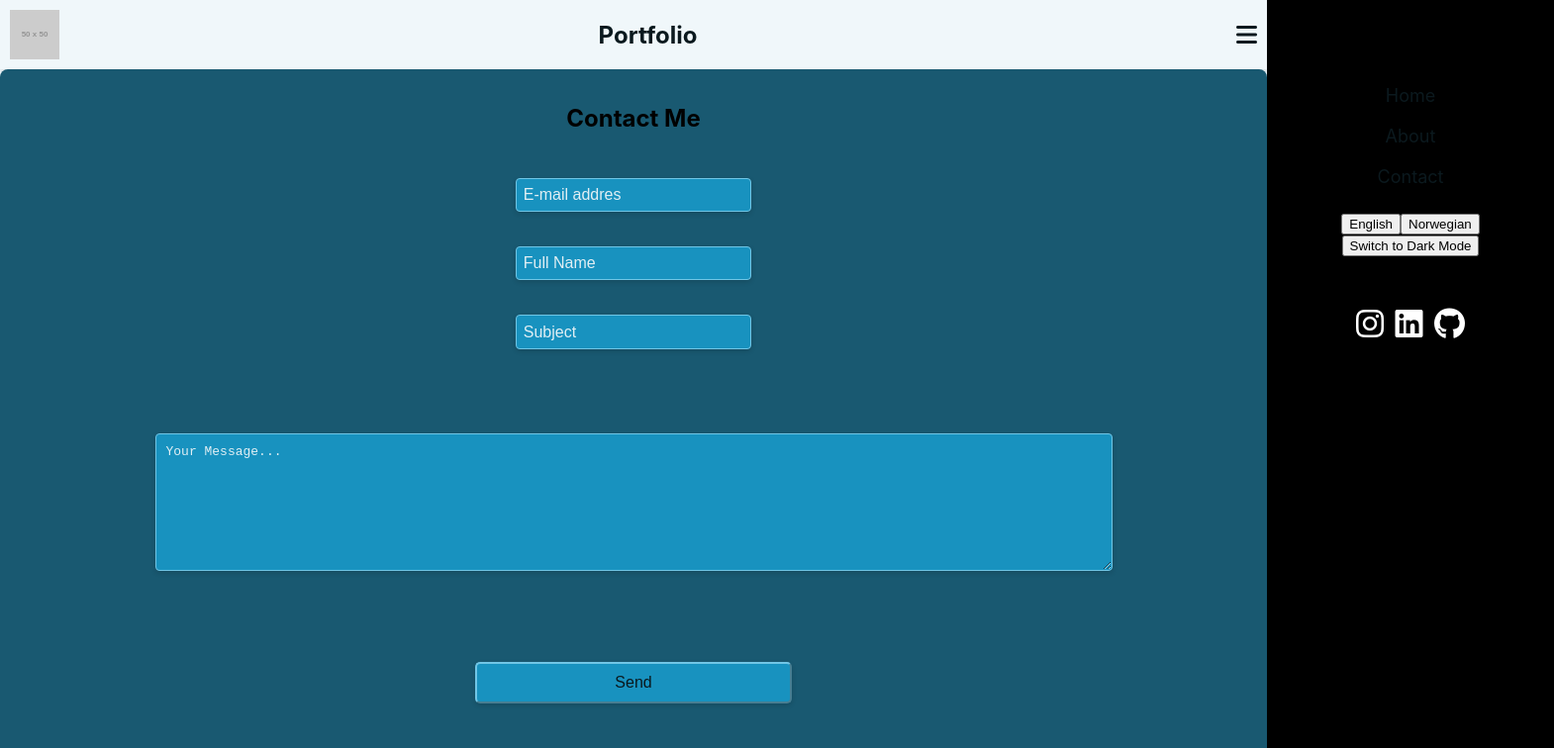
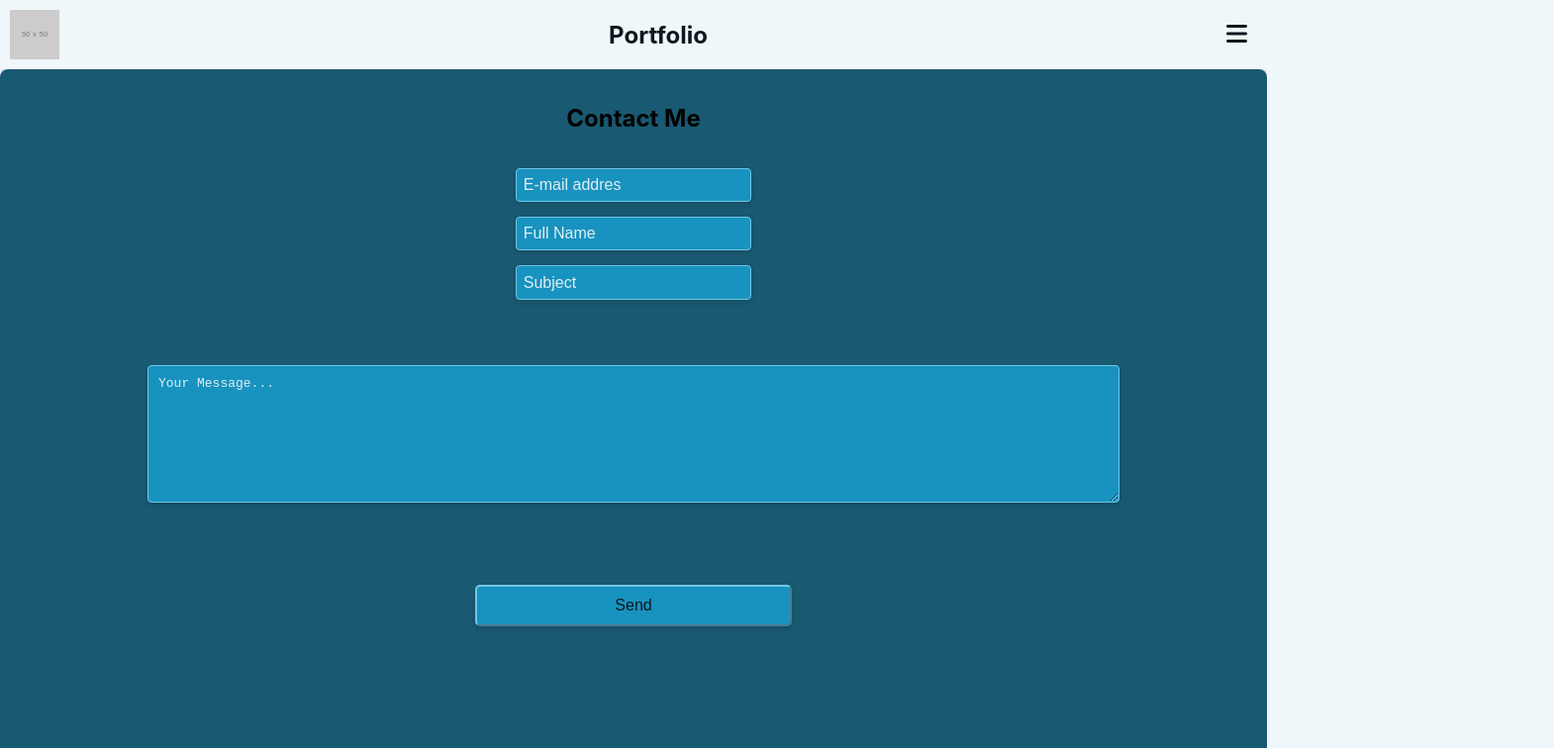
Before and after one commit to UnoHero/scottuno.dev, a React (Create React App) app in the folder frontend/: page /contact in a window 1280 px wide. Shown: the top 756 px of the page at 99% size, 1570 px wide, since content can reach past the window. Built offline with nearby package versions, Linux system fonts and the light colour scheme.

Commit message:
New and improved menu

```diff
--- a/frontend/package.json
+++ b/frontend/package.json
@@ -9,6 +9,7 @@
     "i18next": "^23.11.3",
     "i18next-browser-languagedetector": "^7.2.1",
     "react": "^18.2.0",
+    "react-burger-menu": "^3.1.0",
     "react-dom": "^18.2.0",
     "react-i18next": "^14.1.1",
     "react-router-dom": "^6.23.0",
--- a/frontend/src/components/common/Header.js
+++ b/frontend/src/components/common/Header.js
@@ -8,29 +8,20 @@ import "../../styles/components/header.css";
 
 const Header = () => {
   const { t } = useTranslation();
-  const [isMenuOpen, setIsMenuOpen] = useState(false);
+  const [menuOpen, setMenuOpen] = useState(false);
 
-  // Toggle the menu visibility
-  const handleMenuToggle = () => {
-    setIsMenuOpen(prevState => !prevState);
-  };
+  const toggleMenu = (isOpen) => setMenuOpen(isOpen);
 
   return (
-    <header>
-      <img src="https://placehold.co/50x50" alt="Logo" />
-      <h1>{t('header.head')}</h1>
+    <>
+      <header>
+        <img src="https://placehold.co/50x50" alt="Logo" />
+        <h1>{t('header.head')}</h1>
 
-      {/* Toggle icon (hamburger or X) */}
-      <i
-        className={`fa-solid ${isMenuOpen ? 'fa-x' : 'fa-bars'} fa-xl`}
-        onClick={handleMenuToggle}
-        role="button"
-        aria-label={isMenuOpen ? "Close menu" : "Open menu"}
-      ></i>
-
-      {/* Pass the menu open state and toggle handler */}
-      <Menu isOpen={isMenuOpen} toggleMenu={handleMenuToggle} />
-    </header>
+      </header>
+      {/* Burger menu */}
+      <Menu isOpen={menuOpen} toggleMenu={toggleMenu} />
+    </>
   );
 };
 
--- a/frontend/src/components/common/Menu.js
+++ b/frontend/src/components/common/Menu.js
@@ -1,53 +1,40 @@
-import React, { useEffect, useRef } from 'react';
-import PropTypes from 'prop-types';
+import React, {useEffect} from 'react';
+import { slide as BurgerMenu } from 'react-burger-menu';
 
 import LanguageSwitcher from "../layout/LanguageSwitcher";
 import DarkModeToggle from "../layout/DarkModeToggle";
-
-import Socials from "./Socials"
+import Socials from "./Socials";
 
 // CSS for the menu
 import "../../styles/components/menu.css";
 
 const Menu = ({ isOpen, toggleMenu }) => {
-  const menuRef = useRef(null);
 
-  // Close the menu if a click is detected outside of it
   useEffect(() => {
-    const handleClickOutside = (event) => {
-      if (isOpen && menuRef.current && !menuRef.current.contains(event.target)) {
-        toggleMenu();
-      }
-    };
-
-    document.addEventListener('mousedown', handleClickOutside);
-
-    return () => {
-      document.removeEventListener('mousedown', handleClickOutside);
-    };
-  }, [isOpen, toggleMenu]);
+    document.body.style.overflw = isOpen ? "hidden" : "auto";
+  }, [isOpen])
 
   return (
-    <div ref={menuRef} className={`burger-menu ${isOpen ? 'open' : ''}`}>
+    <BurgerMenu
+      isOpen={isOpen}
+      onStateChange={(state) => toggleMenu(state.isOpen)}
+      right
+      customBurgerIcon={<i className="fa-solid fa-bars fa-xl" />}
+
+    >
       <ul>
-        <li><a href="#home" onClick={toggleMenu}>Home</a></li>
-        <li><a href="#about" onClick={toggleMenu}>About</a></li>
-        <li><a href="#contact" onClick={toggleMenu}>Contact</a></li>
+        <li><a href="#home" onClick={() => toggleMenu(false)}>Home</a></li>
+        <li><a href="#about" onClick={() => toggleMenu(false)}>About</a></li>
+        <li><a href="#contact" onClick={() => toggleMenu(false)}>Contact</a></li>
       </ul>
 
       <div className="menu-extras">
         <LanguageSwitcher />
         <DarkModeToggle />
-
         <Socials />
       </div>
-    </div>
+    </BurgerMenu>
   );
 };
 
-Menu.propTypes = {
-  isOpen: PropTypes.bool.isRequired,
-  toggleMenu: PropTypes.func.isRequired,
-};
-
 export default Menu;
--- a/frontend/src/styles/components/header.css
+++ b/frontend/src/styles/components/header.css
@@ -11,6 +11,7 @@ header {
     background-color: var(--background);
     color: var(--font-s);
     gap: 10px;
+    overflow-y: hidden;
 }
 
 header img {
--- a/frontend/src/styles/components/menu.css
+++ b/frontend/src/styles/components/menu.css
@@ -1,48 +1,71 @@
-/* menu.css */
+/* Customizing the burger menu for responsiveness */
 
-/* Initially, the menu is hidden */
-.burger-menu {
-    position: absolute;
-    z-index: 50;
-    top: 0;
-    right: -290px; /* Initially off-screen */
-    width: 290px;
-    height: 100%;
-    background-color: rgba(0, 0, 0, 1);
-    color: #fff;
-    transition: right 0.3s ease-in-out; /* Smooth transition for sliding effect */
-    padding-top: 60px;
+/* Burger menu button */
+.bm-burger-button {
+  position: fixed;
+  top: 3%;
+  right: 20px;
+  z-index: 999;
 }
 
-  /* When the menu is open, move it into view */
-  .burger-menu.open {
-    right: 0;
+/* Menu container */
+.bm-menu {
+  background: var(--background);
+  padding: 2.5em 1.5em 0;
+  font-size: 1.15em;
+  overflow-y: auto;
+  scrollbar-width: none;
 }
 
-  .close-icon {
-    position: absolute;
-    top: 20px;
-    right: 20px;
-    cursor: pointer;
+/* Hide scrollbar in Chrome/Safari */
+.bm-menu::-webkit-scrollbar {
+  display: none;
 }
 
-  ul {
-    list-style: none;
-    padding: 0;
+/* Menu items */
+.bm-item-list {
+  color: #fff;
+  padding: 0.8em;
 }
 
-  ul li {
-    padding: 10px;
-    text-align: center;
+.bm-item {
+  display: inline-block;
+  text-decoration: none;
+  margin-bottom: 10px;
+  color: var(--font-s);
+  transition: color 0.2s;
 }
 
-  ul li a {
-    color: #fff;
-    text-decoration: none;
-    font-size: 18px;
+.bm-item:hover {
+  color: var(--font-h);
 }
 
-  .menu-extras {
-    bottom: 20px;
-    left: 20px;
+/* Overlay styling */
+.bm-overlay {
+  background: rgba(0, 0, 0, 0.3);
+  overflow: hidden;
 }
+
+/* Responsive adjustments for mobile */
+@media (max-width: 768px) {
+  /* Burger and cross buttons */
+  .bm-burger-button, .bm-cross-button {
+    top: 3%;
+    right: 5%;
+  }
+
+  /* Menu size */
+  .bm-menu {
+    width: 100%; /* Full-screen menu for smaller devices */
+  }
+
+  /* Increase font size for touch devices */
+  .bm-item {
+    font-size: 1.25em;
+  }
+
+  /* Adjust padding inside the menu */
+  .bm-menu {
+    padding: 1.5em 1em 0;
+  }
+}
--- a/frontend/src/styles/global.css
+++ b/frontend/src/styles/global.css
@@ -13,6 +13,7 @@ body {
     'Ubuntu', 'Cantarell', 'Fira Sans', 'Droid Sans', 'Helvetica Neue',
     sans-serif;
   background-color: var(--background);
+  overflow-x: hidden;
 }
 
 :link {
@@ -46,6 +47,7 @@ footer {
   width: 100%;
   background-color: var(--background);
   color: var(--font-s);
+  z-index: 10001;
 }
 
 footer p {
```
Also changed, not shown: 1 other file (tests, documents, lock files or other folders). Lines whose indentation alone changed are shown as unchanged.
